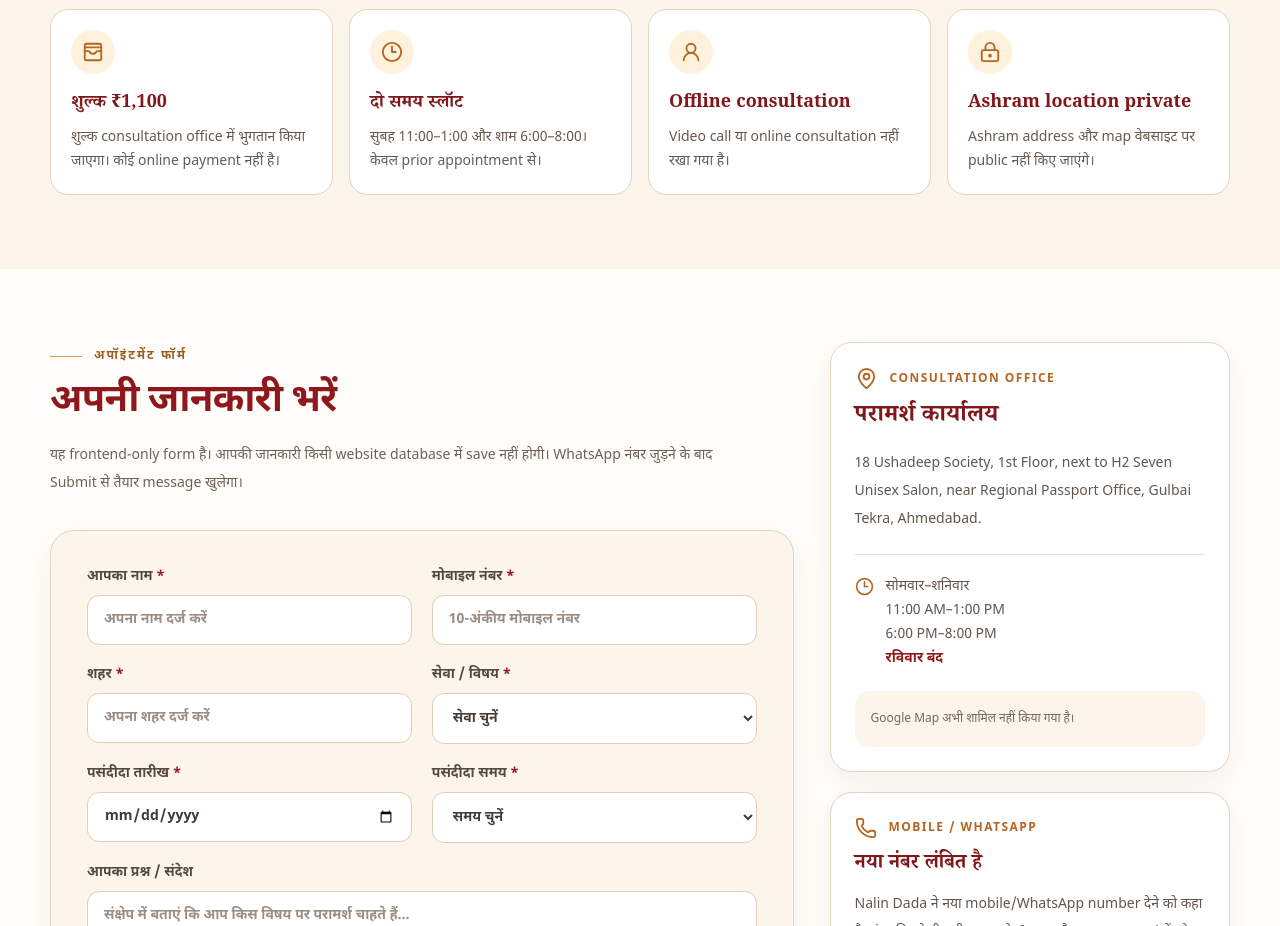
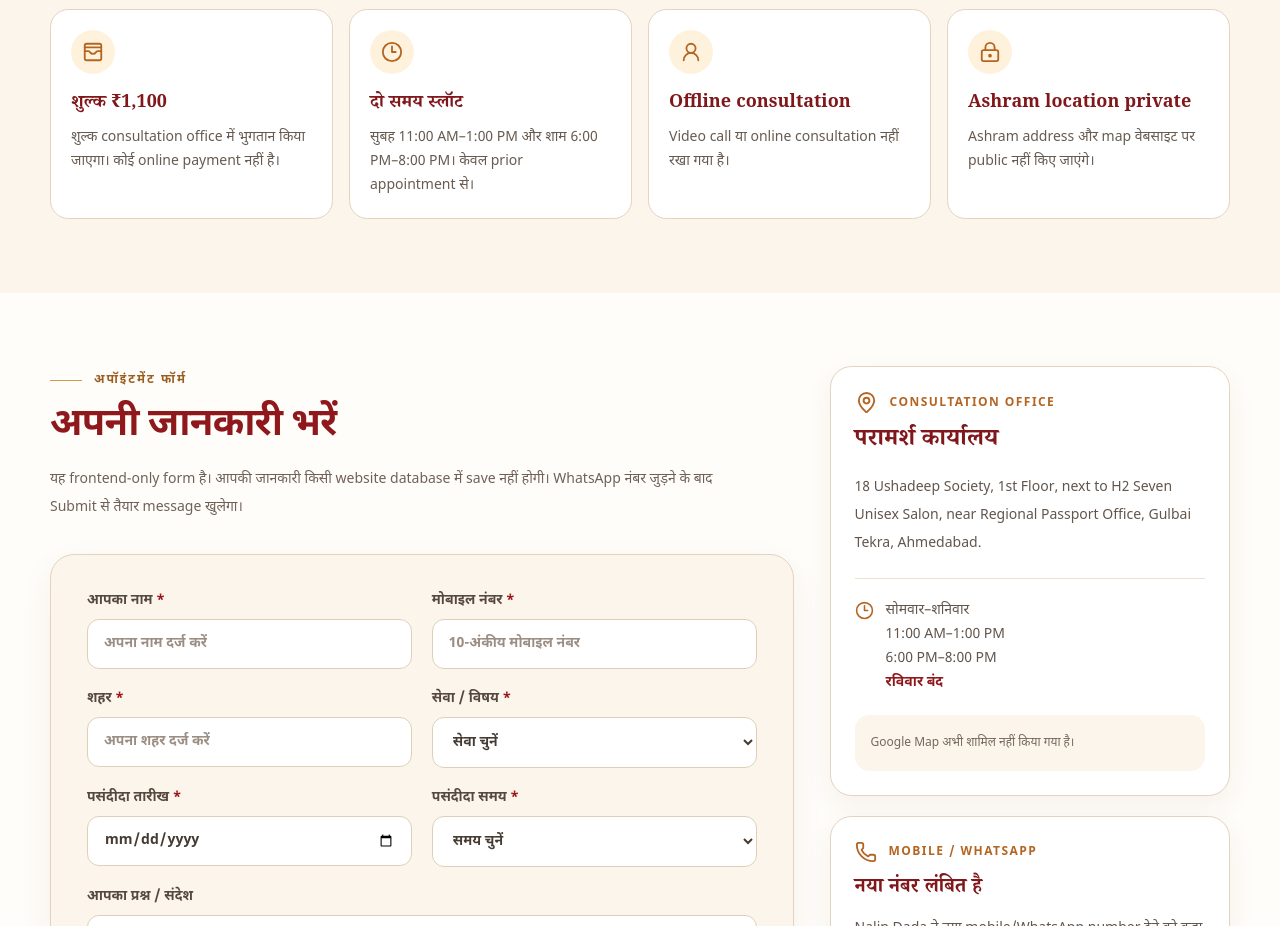
Before and after one commit to dhruvintejani/nalin_dada, a React (Vite) app: page /appointment in a window 1280 px wide. Shown: the part 780-1706 px from the top of the page. Built offline with nearby package versions, Linux system fonts and the light colour scheme.

Commit message:
Keep appointment fee and timing values consistent

```diff
--- a/src/pages/Appointment.tsx
+++ b/src/pages/Appointment.tsx
@@ -183,7 +183,7 @@ const Appointment = () => {
                 <WalletCards size={22} />
               </div>
               <h2 className="mt-4 font-serif text-lg font-bold text-[#7f171b]">
-                शुल्क ₹1,100
+                शुल्क {siteConfig.consultationFee}
               </h2>
               <p className="mt-2 text-sm leading-6 text-[#675b51]">
                 शुल्क consultation office में भुगतान किया जाएगा। कोई online payment नहीं है।
@@ -198,7 +198,7 @@ const Appointment = () => {
                 दो समय स्लॉट
               </h2>
               <p className="mt-2 text-sm leading-6 text-[#675b51]">
-                सुबह 11:00–1:00 और शाम 6:00–8:00। केवल prior appointment से।
+                सुबह {siteConfig.morningSlot} और शाम {siteConfig.eveningSlot}। केवल prior appointment से।
               </p>
             </article>
 
```
